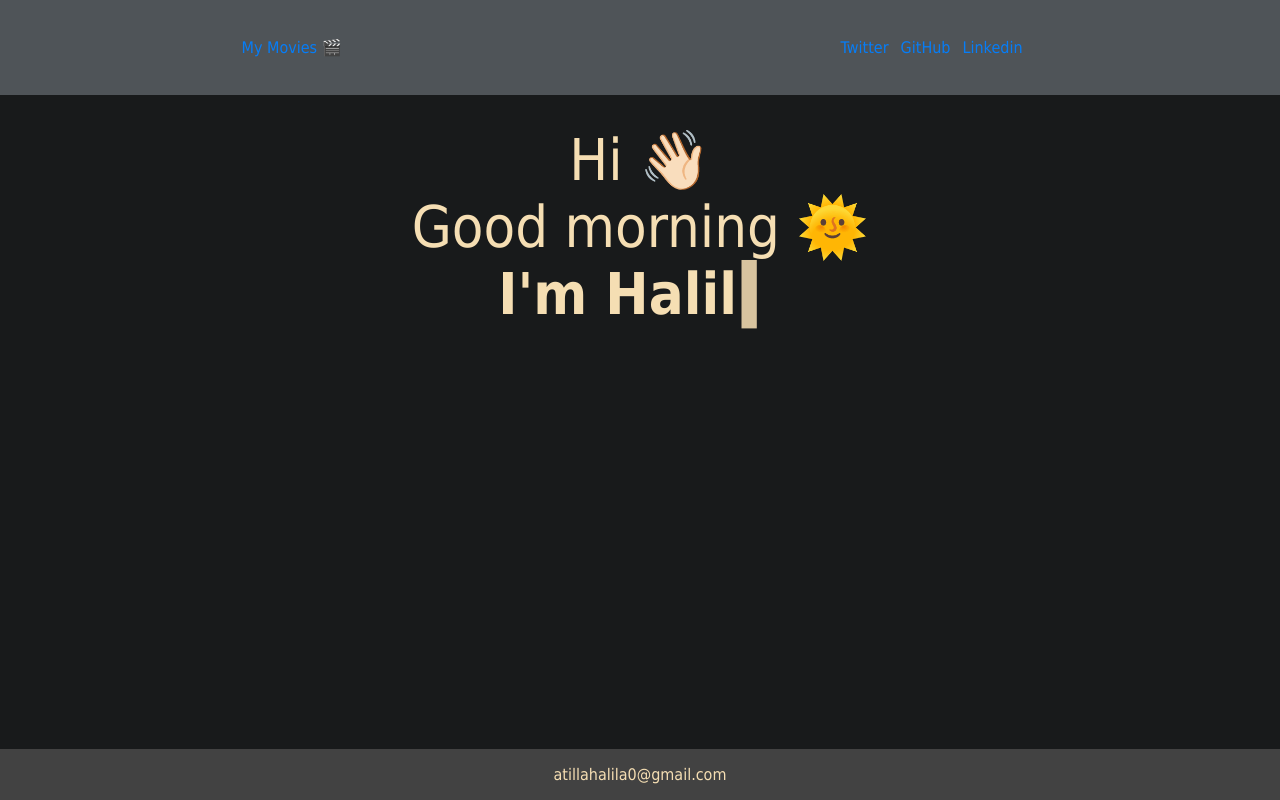
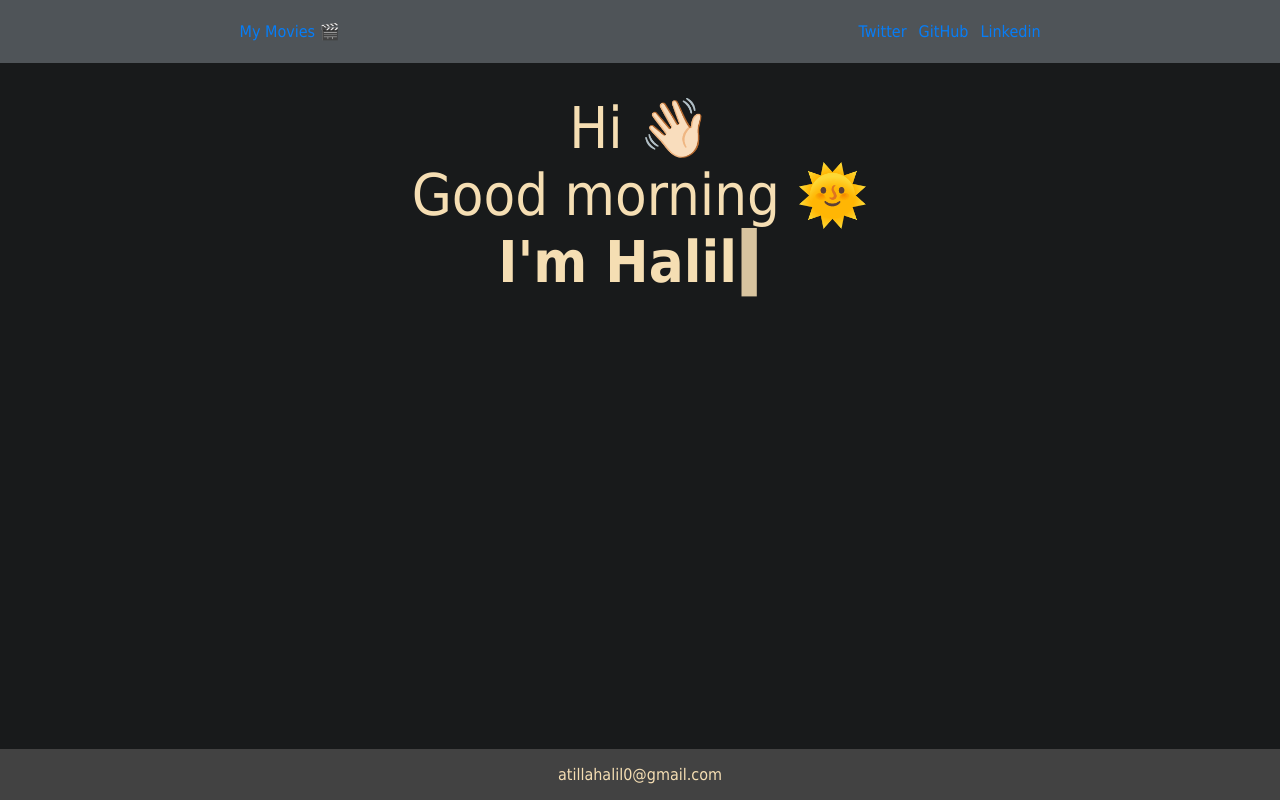
Before and after one commit to halilatilla/personal-website, a Next.js app: page / in a window 1280 px wide. Built offline with nearby package versions, Linux system fonts and the light colour scheme.

Commit message:
nav padding, email fixed

```diff
--- a/components/Footer.js
+++ b/components/Footer.js
@@ -2,7 +2,7 @@ import React from "react";
 
 const Footer = () => (
   <footer>
-    <p>atillahalila0@gmail.com</p>
+    <p>atillahalil0@gmail.com</p>
     <style jsx>{`
       footer {
         position: fixed;
--- a/components/Nav.js
+++ b/components/Nav.js
@@ -63,9 +63,6 @@ const Nav = ({ goHome }) => {
           display: flex;
           justify-content: space-between;
         }
-        nav > ul {
-          padding: 16px;
-        }
         li {
           display: flex;
         }
```
